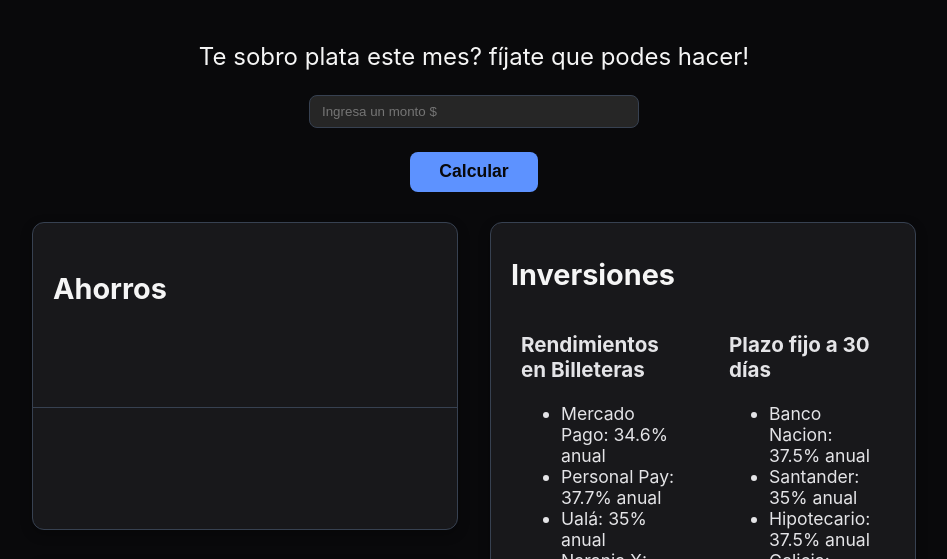
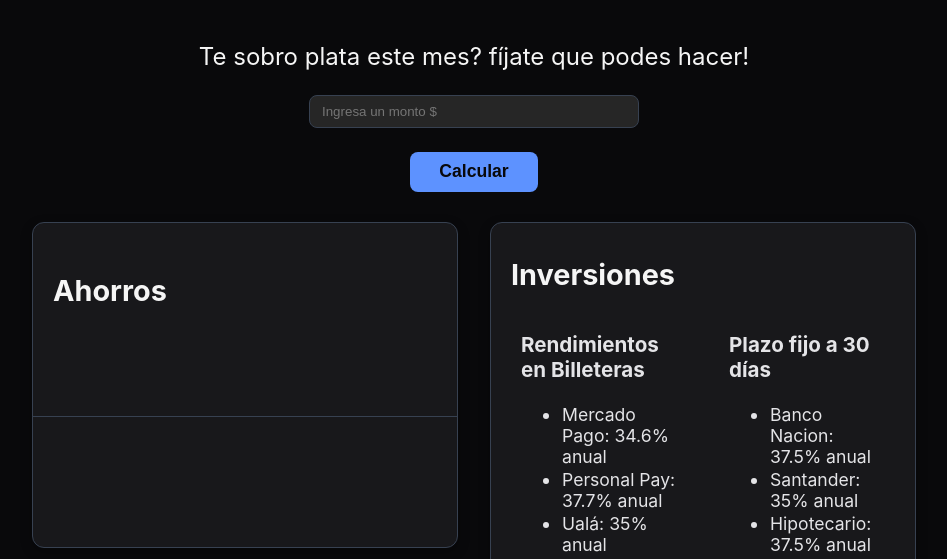
Before and after one commit to joastur11/vueltito-app, a website with bundled scripts: page project/index.html in a window 1280 px wide. Shown: the part 201-760 px from the top of the page, without its empty margins (166-1113 px from the left). Built offline with nearby package versions, Linux system fonts and the light colour scheme; no server answers.

Commit message:
agrega p a li

```diff
--- a/project/main.css
+++ b/project/main.css
@@ -172,3 +172,7 @@
 .disclaimer p {
   margin-bottom: 5px;
 }
+
+li {
+  padding: 1px;
+}
```
